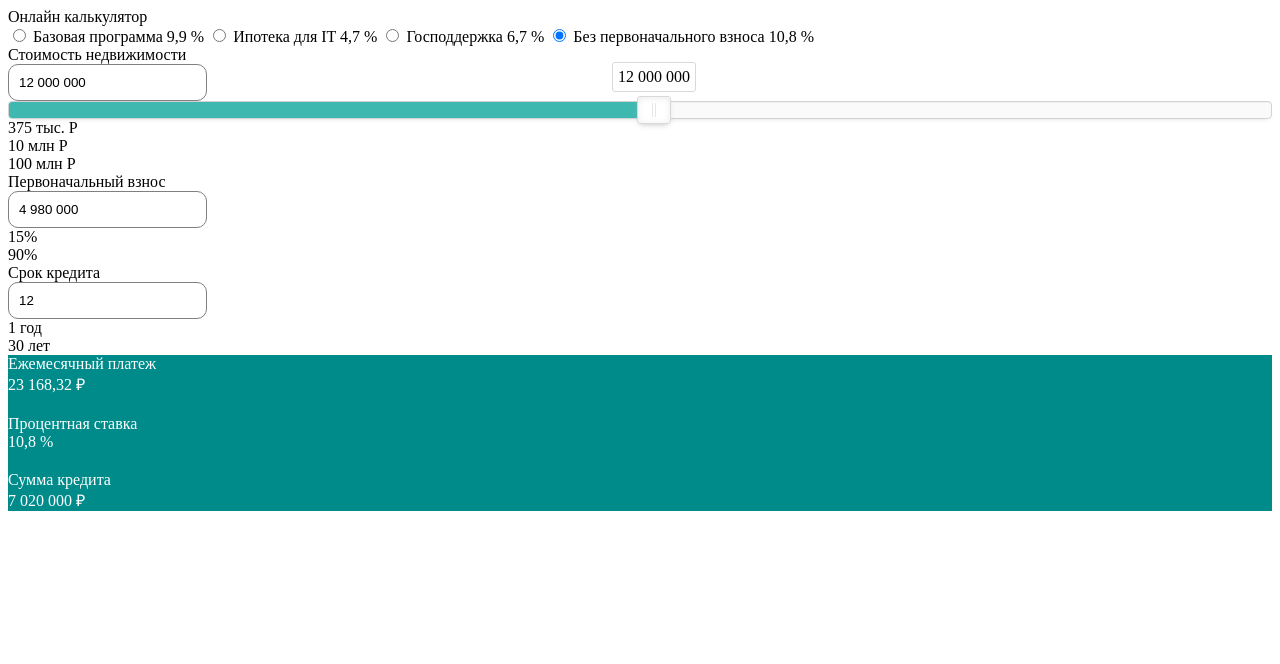
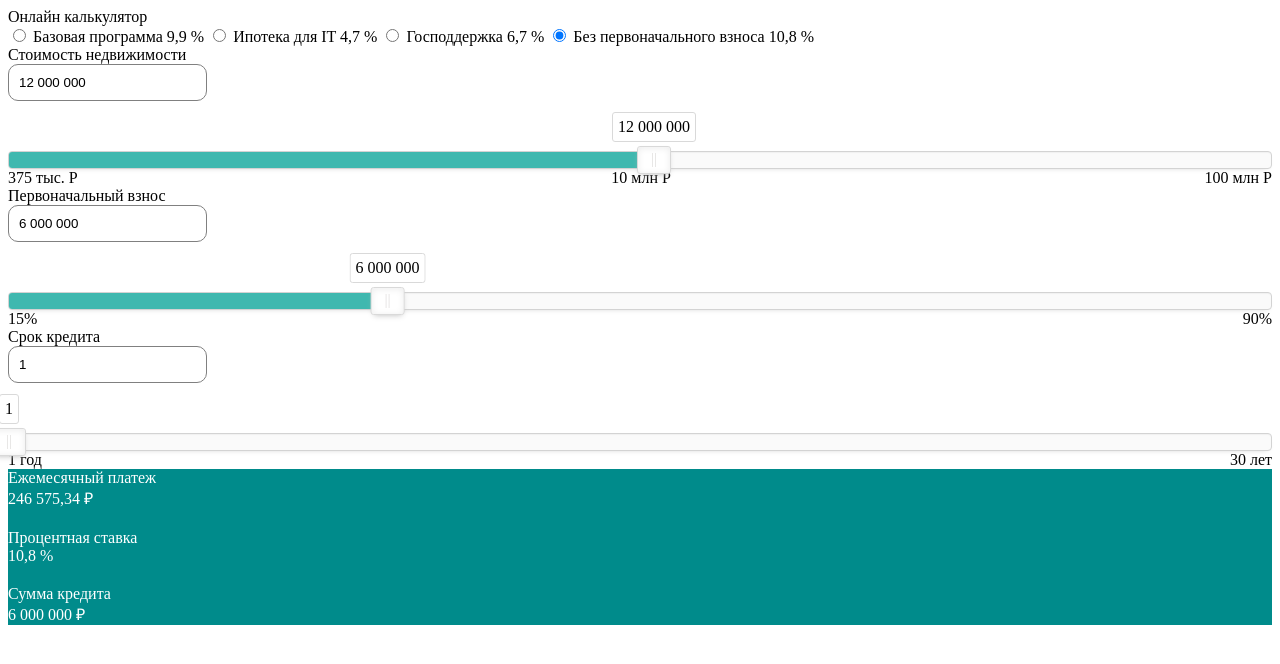
Before and after one commit to N06032020/onlineCalc, a plain HTML site: page index.html in a window 1280 px wide. Drawn offline with Linux system fonts and the light colour scheme.

Commit message:
add sliders

```diff
--- a/css/style.css
+++ b/css/style.css
@@ -12,3 +12,12 @@ input {
 .summary-item {
   margin-bottom: 20px;
 }
+
+.param__details {
+  margin-bottom: 50px;
+}
+
+.param__limits {
+  display: flex;
+  justify-content: space-between;
+}
--- a/index.html
+++ b/index.html
@@ -97,7 +97,7 @@
                   id="input-downpayment"
                 />
               </div>
-              <div class="param__range-slider"></div>
+              <div class="param__range-slider" id="slider-downpayment"></div>
 
               <div class="param__limits limit">
                 <div class="limit__from">15%</div>
@@ -115,7 +115,7 @@
                   id="input-term"
                 />
               </div>
-              <div class="param__range-slider"></div>
+              <div class="param__range-slider" id="slider-term"></div>
 
               <div class="param__limits limit">
                 <div class="limit__from">1 год</div>
--- a/js/formatInputs.js
+++ b/js/formatInputs.js
@@ -53,6 +53,7 @@ function calcMortgage() {
   totalMonthPayment.innerText = priceFormatterDecimals.format(monthPayment);
 }
 
+//Slider Cost
 const sliderCost = document.getElementById("slider-cost");
 
 noUiSlider.create(sliderCost, {
@@ -82,3 +83,58 @@ sliderCost.noUiSlider.on("update", function () {
   cleaveCost.setRawValue(sliderValue);
   calcMortgage();
 });
+
+//Slider DownPayment
+const sliderDownPayment = document.getElementById("slider-downpayment");
+
+noUiSlider.create(sliderDownPayment, {
+  start: 6000000,
+  connect: "lower",
+  tooltips: true,
+  step: 100000,
+  range: {
+    min: 0,
+
+    "50%": [10000000, 1000000],
+
+    max: 100000000,
+  },
+
+  format: wNumb({
+    decimals: 0,
+    thousand: " ",
+    suffix: "",
+  }),
+});
+
+sliderDownPayment.noUiSlider.on("update", function () {
+  const sliderValue = parseInt(sliderDownPayment.noUiSlider.get(true));
+  cleaveDownPayment.setRawValue(sliderValue);
+  calcMortgage();
+});
+
+//Slider Years
+const sliderTerm = document.getElementById("slider-term");
+
+noUiSlider.create(sliderTerm, {
+  start: 1,
+  connect: "lower",
+  tooltips: true,
+  step: 1,
+  range: {
+    min: 1,
+    max: 30,
+  },
+
+  format: wNumb({
+    decimals: 0,
+    thousand: "",
+    suffix: "",
+  }),
+});
+
+sliderTerm.noUiSlider.on("update", function () {
+  const sliderValue = parseInt(sliderTerm.noUiSlider.get(true));
+  cleaveTerm.setRawValue(sliderValue);
+  calcMortgage();
+});
```
